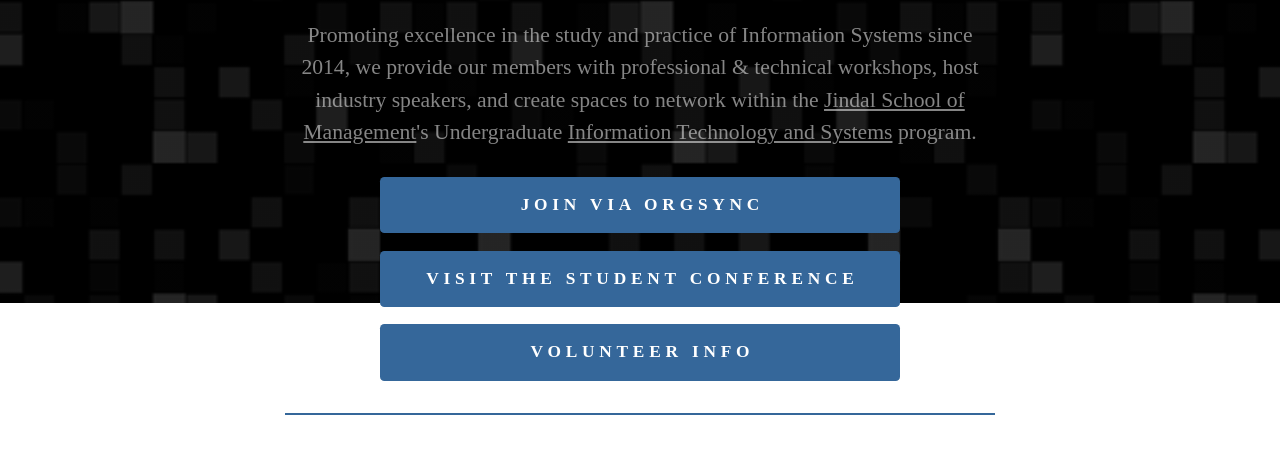
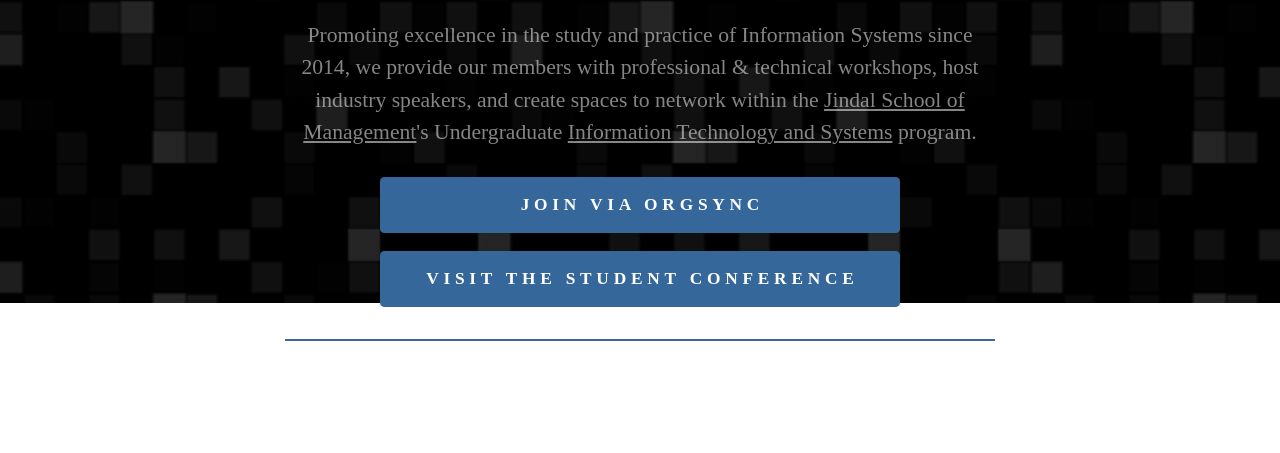
Before and after one commit to utdallasais/utdallasais.github.io, a plain HTML site: page index.html in a window 1280 px wide. Shown: the part 497-950 px from the top of the page. Drawn offline with Linux system fonts and the light colour scheme; a web font is replaced by a local one.

Commit message:
Update index.html
removed Volunteer Info

```diff
--- a/index.html
+++ b/index.html
@@ -58,9 +58,7 @@
 	<a href="https://orgsync.com/108251/forms/157493/" target="_blank" class="button n01">JOIN VIA ORGSYNC</a>
 	<br>
 	<a href="https://sc.aisnet.org/conference2018/" target="_blank" class="button n01">VISIT THE STUDENT CONFERENCE</a>
-	<br>
-	<a href="https://docs.google.com/spreadsheets/d/1EsWsvsL2V6vR42vauE6ONheNvq7zTh8MotNZCwVcE4o/edit?usp=sharing" target="_blank" class="button n01">VOLUNTEER INFO</a>
-</li>
+	</li>
 </ul>
 <hr id="divider02">
 </div>
```
